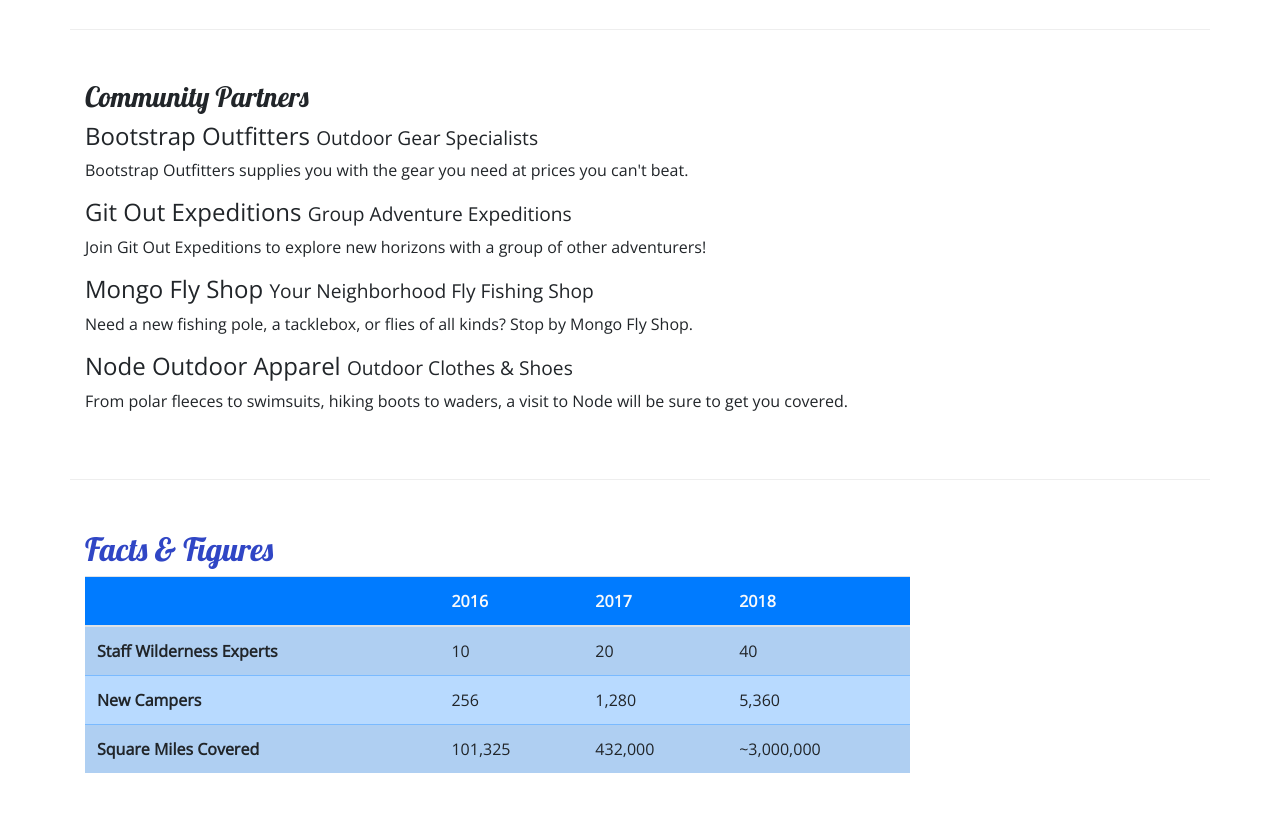
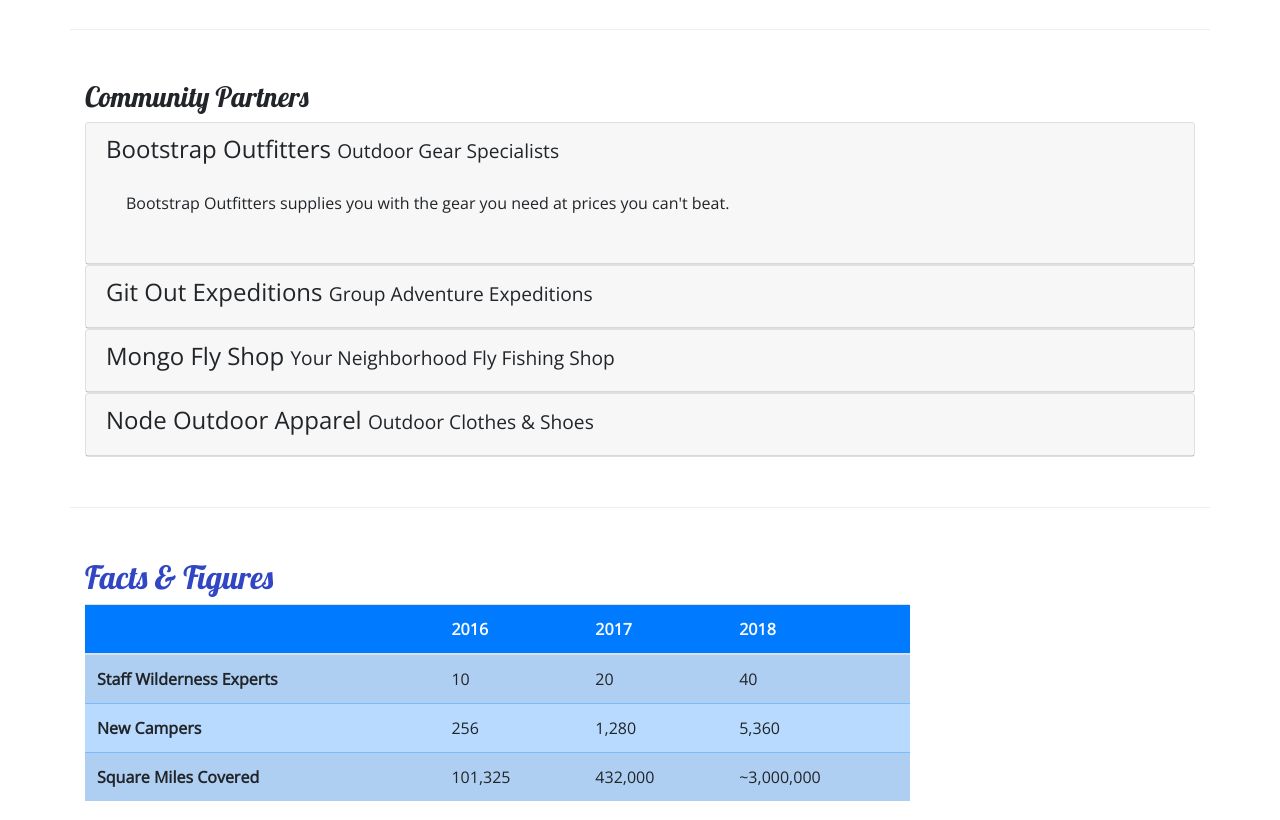
Before and after one commit to koriant/NuCamp, a website: page aboutus.html in a window 1280 px wide. Shown: the part 780-1600 px from the top of the page. Drawn offline with nearby package versions, Linux system fonts and the light colour scheme.

Commit message:
Accordion

```diff
--- a/aboutus.html
+++ b/aboutus.html
@@ -100,14 +100,64 @@
         <div class="row row-content">
             <div class="col">
                 <h3>Community Partners</h3>
-                <h4>Bootstrap Outfitters <small>Outdoor Gear Specialists</small></h4>
-                <p class="d-none d-sm-block">Bootstrap Outfitters supplies you with the gear you need at prices you can't beat.</p>
-                <h4>Git Out Expeditions <small>Group Adventure Expeditions</small></h4>
-                <p class="d-none d-sm-block">Join Git Out Expeditions to explore new horizons with a group of other adventurers!</p>
-                <h4>Mongo Fly Shop <small>Your Neighborhood Fly Fishing Shop</small></h4>
-                <p class="d-none d-sm-block">Need a new fishing pole, a tacklebox, or flies of all kinds? Stop by Mongo Fly Shop.</p>
-                <h4>Node Outdoor Apparel <small>Outdoor Clothes & Shoes</small></h4>
-                <p class="d-none d-sm-block">From polar fleeces to swimsuits, hiking boots to waders, a visit to Node will be sure to get you covered.</p>
+                <div id="accordion">
+                    <div class="card">
+                        <div role="tab" class="card-header">
+                            <h4>
+                                <a data-toggle="collapse" data-target="#bootstrap">
+                                    Bootstrap Outfitters <small>Outdoor Gear Specialists</small>
+                                </a>
+                            </h4>
+                            <div class="collapse show" id="bootstrap" data-parent="#accordion">
+                                <div class="card-body">
+                                    <p class="d-none d-sm-block">Bootstrap Outfitters supplies you with the gear you need at prices you can't beat.</p>
+                                </div>
+                            </div>
+                        </div>
+                    </div>
+                    <div class="card">
+                        <div role="tab" class="card-header">
+                            <h4>
+                                <a class="collapsed" data-toggle="collapse" data-target="#git">
+                                    Git Out Expeditions <small>Group Adventure Expeditions</small>
+                                </a>
+                            </h4>
+                            <div class="collapse" id="git" data-parent="#accordion">
+                                <div class="card-body">
+                                    <p class="d-none d-sm-block">Join Git Out Expeditions to explore new horizons with a group of other adventurers!</p>
+                                </div>
+                            </div>
+                        </div>
+                    </div>
+                    <div class="card">
+                        <div role="tab" class="card-header">
+                            <h4>
+                                <a class="collapsed" data-toggle="collapse" data-target="#mongo">
+                                    Mongo Fly Shop <small>Your Neighborhood Fly Fishing Shop</small>
+                                </a>
+                            </h4>
+                            <div class="collapse" id="mongo" data-parent="#accordion">
+                                <div class="card-body">
+                                    <p class="d-none d-sm-block">Need a new fishing pole, a tacklebox, or flies of all kinds? Stop by Mongo Fly Shop.</p>
+                                </div>
+                            </div>
+                        </div>
+                    </div>
+                    <div class="card">
+                        <div role="tab" class="card-header">
+                            <h4>
+                                <a class="collapsed" data-toggle="collapse" data-target="#node">
+                                    Node Outdoor Apparel <small>Outdoor Clothes & Shoes</small>
+                                </a>
+                            </h4>
+                            <div class="collapse" id="node" data-parent="#accordion">
+                                <div class="card-body">
+                                    <p class="d-none d-sm-block">From polar fleeces to swimsuits, hiking boots to waders, a visit to Node will be sure to get you covered.</p>
+                                </div>
+                            </div>
+                        </div>
+                    </div>
+                </div>
             </div>
         </div>
 
--- a/css/styles.css
+++ b/css/styles.css
@@ -1,3 +1,8 @@
+a, a:hover {
+    color: inherit;
+    text-decoration: none;
+  }
+
 body {
     font-family: "Open Sans", sans-serif;
 }
@@ -35,3 +40,8 @@ header h2 {
 .navbar {
     background-color:#901CAD ;
 }
+.tab-content {
+    border: 1px solid #DDD;
+    border-top: none;
+    padding: 10px;
+}
```
